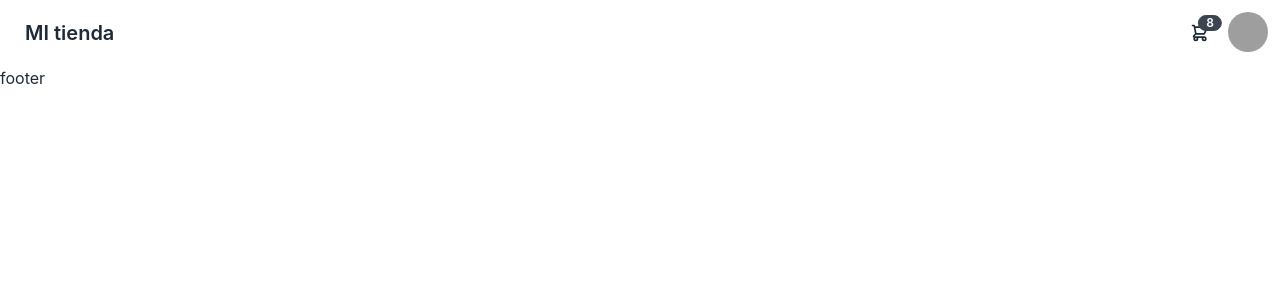
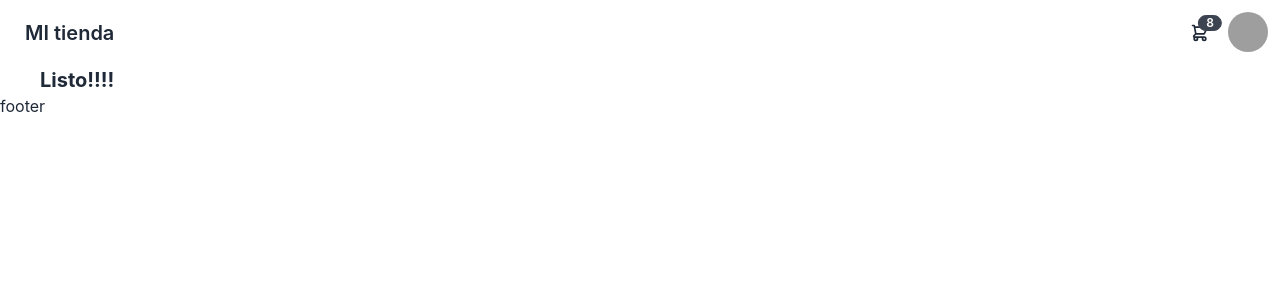
Before and after one commit to kalayuki/appReactKalayuki, a React (Create React App) app: page /clickchange in a window 1280 px wide. Before the commit this address had no page. Shown: the top 300 px of the page. Built offline with nearby package versions, Linux system fonts and the light colour scheme; grey boxes are pictures that could not be loaded.

Commit message:
se crea forma de cambiar de listo a cargando

```diff
--- a/src/App.jsx
+++ b/src/App.jsx
@@ -12,69 +12,39 @@ import GlassesList from './componets/affter1/GlassesList';
 import GlassDetails from './componets/affter1/GlassDetails';
 import { BrowserRouter, Route, Routes } from 'react-router-dom';
 import CharDetail from './componets/rickandmorty/CharDetail';
+import ClickEvent from './componets/ClickEvent';
+import ClickChange from './componets/ClickChange';
+// Clase 9 - E1  creamos un nuevo componente ClickEvent, nos permite ver como crear un evento
+//E2 -CReamos un input que nos prohibe ingresra vocales  en ClickEvent
+//E3- creamos un nuevo componente ClickChange , para poder recrear que al hacer click cambie el contenido por ejmploe "agregar al carrito" a "ir al carrito"
+//E4- vemos como podemos llamar a componentes internos
 
 
 
 function App() {
-// clase 8
 
-//C8 -PASO 1
-//intalamos react router mni 16
-//<BrowserRouter, cambiamos el div contenedor por un <BrowserRouter>
-/*<Routes> Utilizamos </Routes>, para poder establecer nuestras rutas, dejamos el NavBar por fuera ya que
-  siempre queremos que aparezca , dentro de Router se pondra todas la paguina o rutas de nuestra app*/
-//<Route>, se utilizara para llamar a todas las rutas individuales y estas van dentro de <Routes>
-//<Route path='/' element={<GlassesList/>}/>, esta es la forma de llamar a la ruta del componente que vamos a utilizar
-// http://localhost:3000/phone, forma de llamar a cada una de las rutas en el navegador , ej el que tiene el path phone
   return (
     <BrowserRouter>
-        {/* C8- PASO 4
-          - QUERMOS ESTABLECER LOS LINKS EN NAVBAR
-          - NAVBAR ,  vamos a nuestro archivo navbar , y cambiamos la "a" donde esta metido nuestro titulo daisyIU ,
-    <BrowserRouter>
-            por LINK, para que esto funcione que se pueda linkear es necesario que siempre este dentro de BrowswrRouter, si esta por fuera
-            no funcionara
-            VER COMO CONTINUA PASO 3 EN NAVBAR.JS
-             */}
+
 
       <Navbar/>
       <Routes>
         <Route path='/' element={<GlassesList/>}/>
 
-             {/* C8-PASO 5
-                - utilizamos lo que hicimos en el after 1
-                -LINK EN  CADA UNOS DE LOS ELEMENTOS PARA QUE NOS LLEVE A LOS DETALLES
-                -<Route path='/glass/:id' element={<GlassDetails/>}/>> CREAMOS , una nueva route , donde le
-                  indicaremos especificamente que tendra el id de los elementos , con GlassesDetails
-
-                  C8- PASO 6
-                  VER EN GLASSCARD*/}
-
 
       <Route path='/glass/:id' element={<GlassDetails/>}/>
 
+          <Route path='/rickandmorty' element={<CharList/>}/>
 
-        {/* C8- PASO 2
-          -Ejemplo de llamar a una ruta que esta en otra carpeta como Rickand morthi y llamar a otras rutas
-          -PATH , indicara e nombe que le ponemos a nuestra rura ej rickandmorty
-          -ELEMENT, indicara componente que vamos a usar  element={<CharList/>} */}
-          <Route path='/rickandmorty' element={<CharList/>}/>
-          {/* C8-2 PASO 1
-              - VAMOS HACER LO MISMO QUE EN EL EJERCIO ANTERIO , LO QUE ESTA VEZ LO HAREMOS CON RICK
-              -CREAMOS UNA UN NUEVO COMPNENTE EN CARPETA RICK AND MORTI, "CHARDSDETALLS, DONDE PONDREMOS LOS
-                DETALLES DE NUETRAS CARDA "
-                -LLAMAMOS A ESE NUEVO COMPONENTE PARA QUE SE PUEDA VER
-                C8 - 2 PASO 2
-                VER EN CHARDETAIL*/}
           <Route path='/rickandmorty/:charId' element={<CharDetail/>}/>
           <Route path='/phone' element={<ProductsList/>}/>
+          {/* C9-E1 P1 Creamos una nueva Ruta con ClickEvente */}
+          <Route path='/event' element={<ClickEvent/>}></Route>
+          {/* C9-E3 P1
+          creamos ruta de ClickChange */}
+          <Route path='/clickchange' element={<ClickChange/>}></Route>
+      </Routes>
 
-      {/*
-      <GlassDetails></GlassDetails>*/}
-      </Routes>
-      {/* C8-PASO 3
-        - FOOTER, al igual que NABVAR, footer se encontrara en cada uno de nuestros link , por eso lo dejamos
-        por fuera de Routes, pero si dentro de   */}
 
         <Footer/>
     </BrowserRouter>
--- /dev/null
+++ b/src/componets/ClickChange.js
@@ -0,0 +1,92 @@
+import React, { useEffect, useState } from 'react'
+
+/* C9 E4 P1
+-Demostramos cque se puede crear un componente dentro de otro componente
+-nos permitara hacer que cambie cuando cambia el estado de true a false , pero desde un componente
+- Le sacamos el export por que es de manera interma
+-llamamos a los stronge que creamos mas abajo*/
+
+ const LoadingView = () => {
+  return (
+    <strong className='text-xl m-10'>Cargando...</strong>
+  )
+}
+
+
+
+ const Ready = () => {
+  return (
+    <strong className='text-xl m-10'>Listo!!!!</strong>
+  )
+}
+
+
+
+const ClickChange = () => {
+    /*C9 E3 P4
+    - creamos un estado para poder cambiarlo de cragando a listo  pasando lso tres minutos del setTimeOut
+    -el useState lo iniciamos en true
+    */
+     const [loading, setLoading] = useState(true)
+
+
+    /* C9 E3 P2
+    - Utilizamos un UseEffect para que tenga un retardo al cargar la pagina, por eso usamos []
+    -Utilizamos SetTimeOut para para poder determinar el tiempo
+    */
+
+    useEffect(() => {
+      setTimeout(()=>{
+        console.log('Cargado!')
+        /*C9 E3 P5
+        - A nuestro estado SetLoading, lo llammos en false
+            -UseState inicia en true , pasado en los tres minutos cambia a false
+        */
+       setLoading(false)
+      }, 3000)
+
+
+
+    }, [])
+    /*C9 E3 P6
+    - creamos un console de loading para poderverlo en consola */
+    console.log(loading)
+
+  return (
+    <div>
+        {/* C9 E3 P3
+            - Creamos un stroge , que diga cargando
+            -CReamos otro stroge , que diga Listo , para que luego de los 3 minutos del setTimeout este diga Listo */}
+
+         {/* C9 E3 P7
+            -Para que cambie los stronge utilizamos perador ternario comenzamos con {}
+            -llamamos a loading
+            -? preguntamos si este es false o true
+            -En el caso que sea true(Se hace referencia de como se inicialisa el estado) debera decir cargando
+            -En el caso que sea False(se hace en referencia de como el estado cambia a false luego de
+                    pasar los tres minutos registrados en el settimeout)
+                     debera decir Listo
+            -LLamamos a los estrong que creamos , segun lo que querramos que diga cuando este sea true o false   */}
+
+        {loading?
+        //Forma de hacerlo con el E3 P7 <strong className='text-xl m-10'>Cargando...</strong>
+        /* C9 E4 P2
+        -LLamamos a los componentes internos que creamo
+        -Cuando el estado este true llamamos a LoadingView*/
+        <LoadingView></LoadingView>
+
+        :
+
+        /*C9 E4 P3
+        -Cuando elestado este en false llaamosa Ready*/
+        <Ready></Ready>
+        //Forma de hacerlo con el E3 P7  <strong className='text-xl m-10'>Listo!!!!</strong>
+        }
+
+
+
+    </div>
+  )
+}
+
+export default ClickChange
--- /dev/null
+++ b/src/componets/ClickEvent.js
@@ -0,0 +1,68 @@
+import React from 'react'
+
+
+
+
+const ClickEvent = () => {
+
+    const onClickHandler=(e)=>{
+        console.log('click --->')
+        // Para ver el eventi sitetico
+        //LO podemos ver en consola , e puede ser cualquier nombre
+        //podremos ver informacion , como el evento real e infomacion cocreta lo podemos encontrar asi
+        //Si queremos ver el eventi tal cual , n el sintetico , es e.nativeEvent
+        console.log(e.nativeEvent)
+
+    }
+
+        /* C9-E2 P3
+            -Declaramos la funcion onChangeInput
+            -event, puede ser cualquier nombre,este traera el cambio que se produce en el input
+            -a Event , cuando lo llamamos para ver en la consola , debido a que estamos usando
+                el evento onKeyDown, podemos usar key (event.key),que nos traera la letra del teclado que se esta tocando
+                tambien podemos usar keyCode, que nos permite ver el codigo de la tecla
+            */
+            const onKeyDownInput = (event)=>{
+                console.log('Tecla:', event.key)
+                /* C9-E2 P4
+                 - CReamos un codicional para poder evitar que se inglesen vocales
+                 -llamamos al event.key , que es lo que nos trarea la info que necesitamos
+                 -preventDefault() es para evtar que tal letra  sea ingresada
+                 -Para determinar todas la vocales creamos un arra vocales
+                 -toLowerCase, es para que todo lo que entre desde el input cambie a minuscula
+                    lo utilizamos de la siguiente manera event.key.toLowerCase()
+                 -includes, lo utilizamos para determinar que si vocales aincluyen en el evento se produzca
+                    un preventDefault    */
+
+                 const vocales=['a','e','i','o','u']
+
+                 if (vocales.includes(event.key.toLowerCase() )) {
+                    event.preventDefault()
+
+                 }
+
+
+            }
+
+
+  return (
+    <div className='m-10'>
+
+
+        {/*C9-E1 P2  Creamo un Boto
+        -CReamos un evento para poder verlo en Consola =onClick={onClickHandler}
+        -onClickHandler es la funcion creada mas arriba
+        */}
+        <button onClick={onClickHandler} className='btn'>Da Click aqui</button>
+        {/* C9-E2 P1 , creamos un input que no deja ingresrae vocales*/}
+        <h1 className='text-xl my-5'>Input que no permite ingresar Vocales</h1>
+        {/*C9-E2 P2
+            -Utilizamos el evento onKeyDown , para poder capturar el input, escucha cambios en este caso en el input
+            -le ponemos como funcion onChangeInput
+        */}
+        <input onKeyDown={onKeyDownInput} type='text' className=' p-2 text-xl drop-shadow-lg border-2 border-sky-500 '/>
+    </div>
+  )
+}
+
+export default ClickEvent
```
